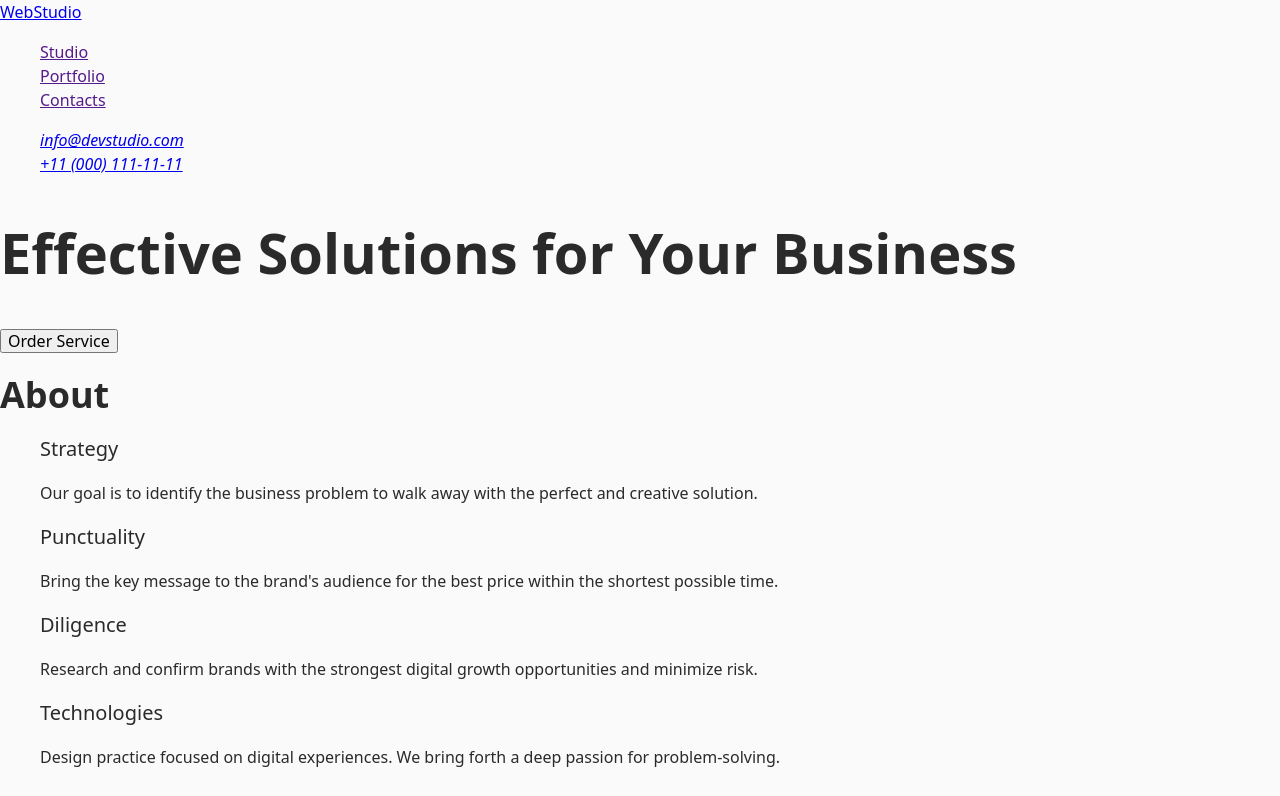
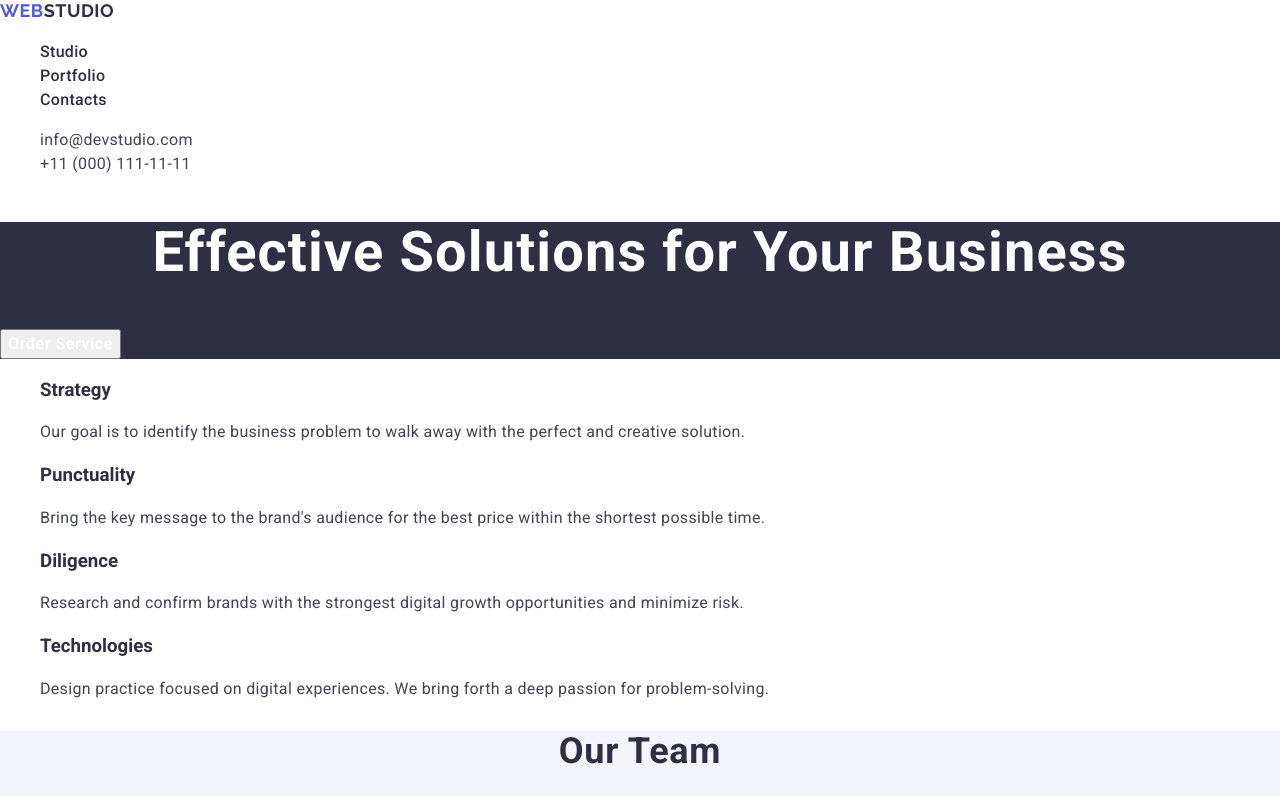
Before and after one commit to codescriptman/goit-markup-hw-02, a plain HTML site: page index.html in a window 1280 px wide. Shown: the top 796 px of the page. Drawn offline with nearby package versions, Linux system fonts and the light colour scheme.

Commit message:
add first styles for all sections

```diff
--- a/css/styles.css
+++ b/css/styles.css
@@ -1,8 +1,8 @@
 body {
-  color: #2a2a2a;
-  background-color: #fafafa;
-  font-family: "roboto" sans-serif;
-  font-weight: 400;
+  color: #2e2f42;
+  background-color: E5E5E5;
+  font-family: "roboto", sans-serif;
+
   font-size: 16px;
   line-height: 24px;
   letter-spacing: 2%;
@@ -13,21 +13,114 @@ ol {
   list-style-type: none;
 }
 h1 {
-  font-family: "roboto" sans-serif;
   font-weight: 700;
   font-size: 56px;
-  letter-spacing: 2%;
-  line-height: 60px;
+  line-height: 1.07143;
+  letter-spacing: 0.02em;
+  text-align: center;
+  color: #ffffff;
 }
 h2 {
-  font-family: "roboto" sans-serif;
   font-weight: 700;
   font-size: 36px;
-  letter-spacing: 2%;
+  line-height: 1.11111;
+  letter-spacing: 0.02em;
+  text-align: center;
 }
-h3 {
-  font-family: "roboto" sans-serif;
+
+.logo {
+  font-family: "Raleway", sans-serif;
+  font-weight: 700;
+  font-size: 18px;
+  line-height: 1.16667;
+  letter-spacing: 0.03em;
+  text-transform: uppercase;
+  color: #4d5ae5;
+  text-decoration: none;
+}
+#studio-header {
+  color: #2e2f42;
+}
+#studio-footer {
+  color: #f4f4fd;
+}
+
+.menu > li > a {
+  font-weight: 500;
+  font-size: 16px;
+  line-height: 1.5;
+  letter-spacing: 0.02em;
+  text-decoration: none;
+  color: currentColor;
+}
+.contacts > li > a {
+  line-height: 1.5;
+  letter-spacing: 0.02em;
+  color: #434455;
+  text-decoration: none;
+  font-style: normal;
+}
+.hero {
+  background-color: #2e2f42;
+}
+.button-text {
+  font-weight: 500;
+  line-height: 1.5;
+  letter-spacing: 0.04em;
+  color: #ffffff;
+  cursor: pointer;
+}
+.about-text > li > p {
+  line-height: 1.5;
+  letter-spacing: 0.02em;
+  color: #434455;
+}
+.team {
+  background: #f4f4fd;
+}
+.team > ul > li > h3 {
   font-weight: 500;
   font-size: 20px;
-  letter-spacing: 2%;
+  line-height: 1.2;
+  letter-spacing: 0.02em;
+  text-align: center;
 }
+.team > ul > li > p {
+  line-height: 1.5;
+  letter-spacing: 0.02em;
+  text-align: center;
+  color: #434455;
+}
+.portfolio > li > h3 {
+  font-weight: 500;
+  font-size: 20px;
+  line-height: 1.2;
+  letter-spacing: 0.02em;
+}
+.portfolio > li > p {
+  line-height: 1.5;
+  letter-spacing: 0.02em;
+  color: #434455;
+}
+footer {
+  background-color: #2e2f42;
+}
+.last-text {
+  line-height: 1.5;
+  letter-spacing: 0.02em;
+  color: #f4f4fd;
+}
+
+/* --iris: #4d5ae5;
+	--ocean: #404bbf;
+	--navy-blue: #2e2f42;
+	--green: #31d0aa;
+	--slate: #434455;
+	--light-slate: #8e8f99;
+	--cornflower: #e7e9fc;
+	--cloud: #f4f4fd;
+	--navy-blue-modal: rgba(46, 47, 66, 0.4);
+	--grey: rgba(46, 47, 66, 0.7);
+	--white: #fff;
+	--dairy: #fcfcfc;
+} */
--- a/index.html
+++ b/index.html
@@ -20,9 +20,9 @@
   <body>
     <header>
       <nav>
-        <a href="./index.html">WebStudio</a>
+        <a class="logo" href="./index.html">web<span id="studio-header">studio</span></a></a>
         <!--logo-->
-        <ul>
+        <ul class="menu">
           <li><a href="">Studio</a></li>
           <li><a href="">Portfolio</a></li>
           <li><a href="">Contacts</a></li>
@@ -30,21 +30,21 @@
       </nav>
 
       <address>
-        <ul>
+        <ul class="contacts">
           <li><a href="mailto:info@devstudio.com">info@devstudio.com</a></li>
           <li><a href="tel:+110001111111">+11 (000) 111-11-11</a></li>
         </ul>
       </address>
     </header>
     <main>
-      <section>
+      <section class="hero">
         <h1>Effective Solutions for Your Business</h1>
-        <button type="button">Order Service</button>
+        <button class="button-text" type="button">Order Service</button>
       </section>
       <!--hero-->
-      <section>
-        <h2>About</h2>
-        <ul>
+      <section >
+        <h2 hidden>About</h2>
+        <ul class="about-text">
           <li>
             <h3>Strategy</h3>
             <p>
@@ -76,7 +76,7 @@
         </ul>
       </section>
       <!--section1-->
-      <section>
+      <section class="team">
         <h2>Our Team</h2>
         <ul>
           <li>
@@ -104,34 +104,34 @@
       <!--section2-->
       <section>
         <h2>Our Portfolio</h2>
-        <ul>
+        <ul class="portfolio">
           <li>
-            <img src="./images/bankingapp.jpg" alt="" width="360" />
+            <img src="./images/bankingapp.jpg" alt="Banking App" width="360" />
             <h3>Banking App</h3>
             <p>App</p>
           </li>
           <li>
-            <img src="./images/cashlesspayment.jpg" alt="" width="360" />
+            <img src="./images/cashlesspayment.jpg" alt="Cashless Payment" width="360" />
             <h3>Cashless Payment</h3>
             <p>Marketing</p>
           </li>
           <li>
-            <img src="./images/maditationapp.jpg" alt="" width="360" />
+            <img src="./images/maditationapp.jpg" alt="Meditation App" width="360" />
             <h3>Meditation App</h3>
             <p>App</p>
           </li>
           <li>
-            <img src="./images/taxiservice.jpg" alt="" width="360" />
+            <img src="./images/taxiservice.jpg" alt="Taxi Service" width="360" />
             <h3>Taxi Service</h3>
             <p>Marketing</p>
           </li>
           <li>
-            <img src="./images/screenillustrations.jpg" alt="" width="360" />
+            <img src="./images/screenillustrations.jpg" alt="Screen Illustrations" width="360" />
             <h3>Screen Illustrations</h3>
             <p>Design</p>
           </li>
           <li>
-            <img src="./images/onlinecourses.jpg" alt="" width="360" />
+            <img src="./images/onlinecourses.jpg" alt="Online Courses" width="360" />
             <h3>Online Courses</h3>
             <p>Marketing</p>
           </li>
@@ -140,10 +140,11 @@
       <!--section3-->
     </main>
     <footer>
-      <a href="./index.html">WebStudio</a>
+      <a class="logo" href="./index.html">
+        web<span id="studio-footer">studio</span></a>
       <!--logo-->
 
-      <p class="small-text">
+      <p class="last-text">
         Increase the flow of customers and sales for your business with digital
         marketing & growth solutions.
       </p>
```
